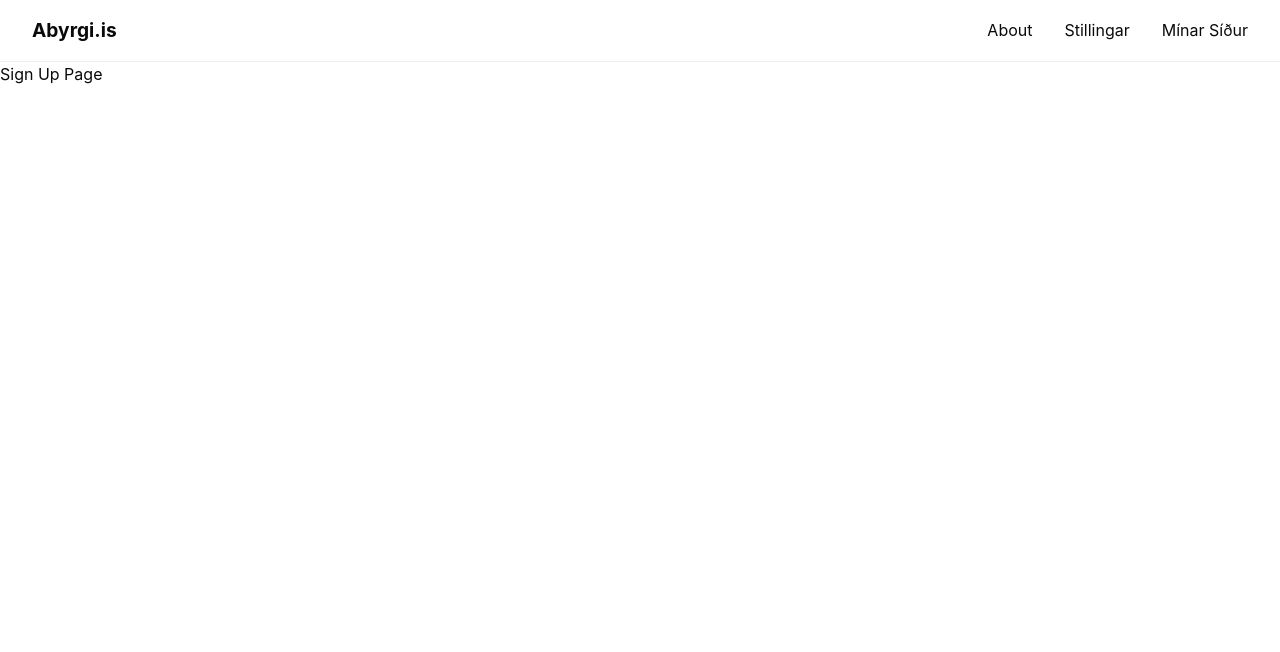
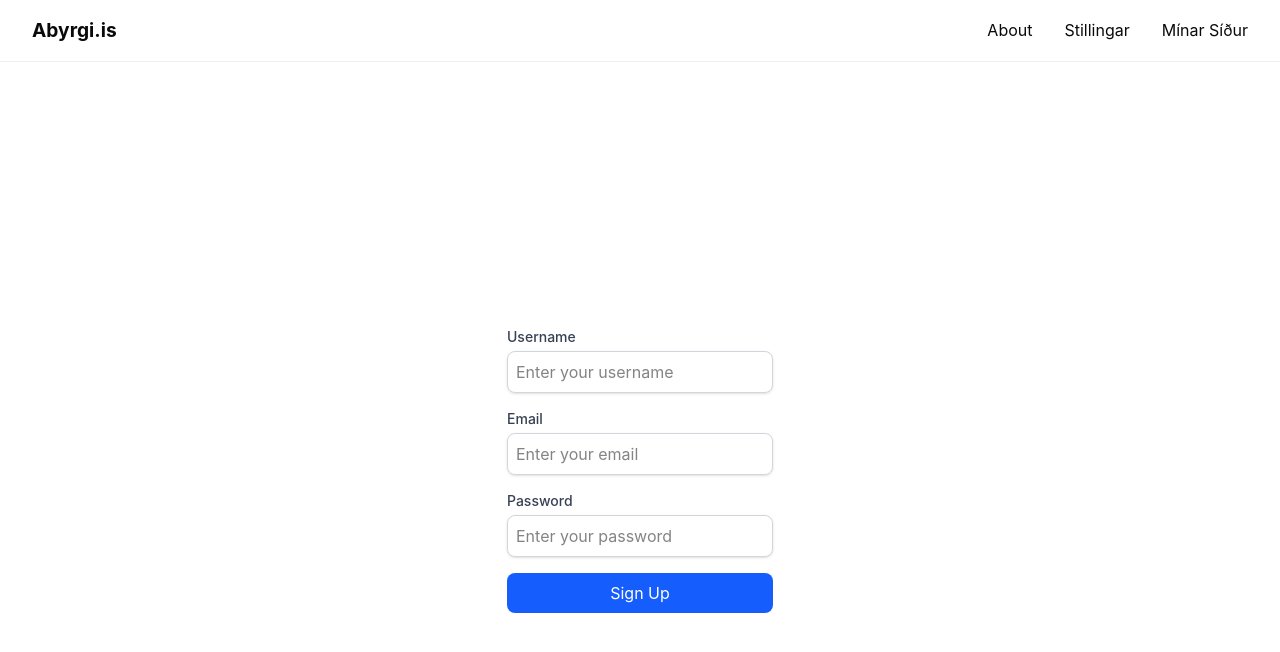
Before and after one commit to Abyrgi-is/Abyrgi.is, a Next.js app in the folder abyrgi.is/: page /sign_up in a window 1280 px wide. Shown: the top 652 px of the page. Built offline with nearby package versions, Linux system fonts and the light colour scheme.

Commit message:
byrjun á sing up töflu

```diff
--- a/abyrgi.is/src/app/sign_up/page.tsx
+++ b/abyrgi.is/src/app/sign_up/page.tsx
@@ -1,3 +1,46 @@
 export default function SignUpPage() {
-    return <div>Sign Up Page</div>;
+    return (
+        <div className="min-h-screen flex items-center justify-center">
+            <div className="mt-4">
+                <form className="space-y-4">
+                    <div>
+                        <label className="block text-sm font-medium text-gray-700">
+                            Username
+                        </label>
+                        <input
+                            type="text"
+                            className="mt-1 block w-full border border-gray-300 rounded-md shadow-sm p-2"
+                            placeholder="Enter your username"
+                        />
+                    </div>
+                    <div>
+                        <label className="block text-sm font-medium text-gray-700">
+                            Email
+                        </label>
+                        <input
+                            type="email"
+                            className="mt-1 block w-full border border-gray-300 rounded-md shadow-sm p-2"
+                            placeholder="Enter your email"
+                        />
+                    </div>
+                    <div>
+                        <label className="block text-sm font-medium text-gray-700">
+                            Password
+                        </label>
+                        <input
+                            type="password"
+                            className="mt-1 block w-full border border-gray-300 rounded-md shadow-sm p-2"
+                            placeholder="Enter your password"
+                        />
+                    </div>
+                    <button
+                        type="submit"
+                        className="w-full bg-blue-600 text-white py-2 px-4 rounded-md hover:bg-blue-700"
+                    >
+                        Sign Up
+                    </button>
+                </form>
+            </div>
+        </div>
+    )
 }
```
